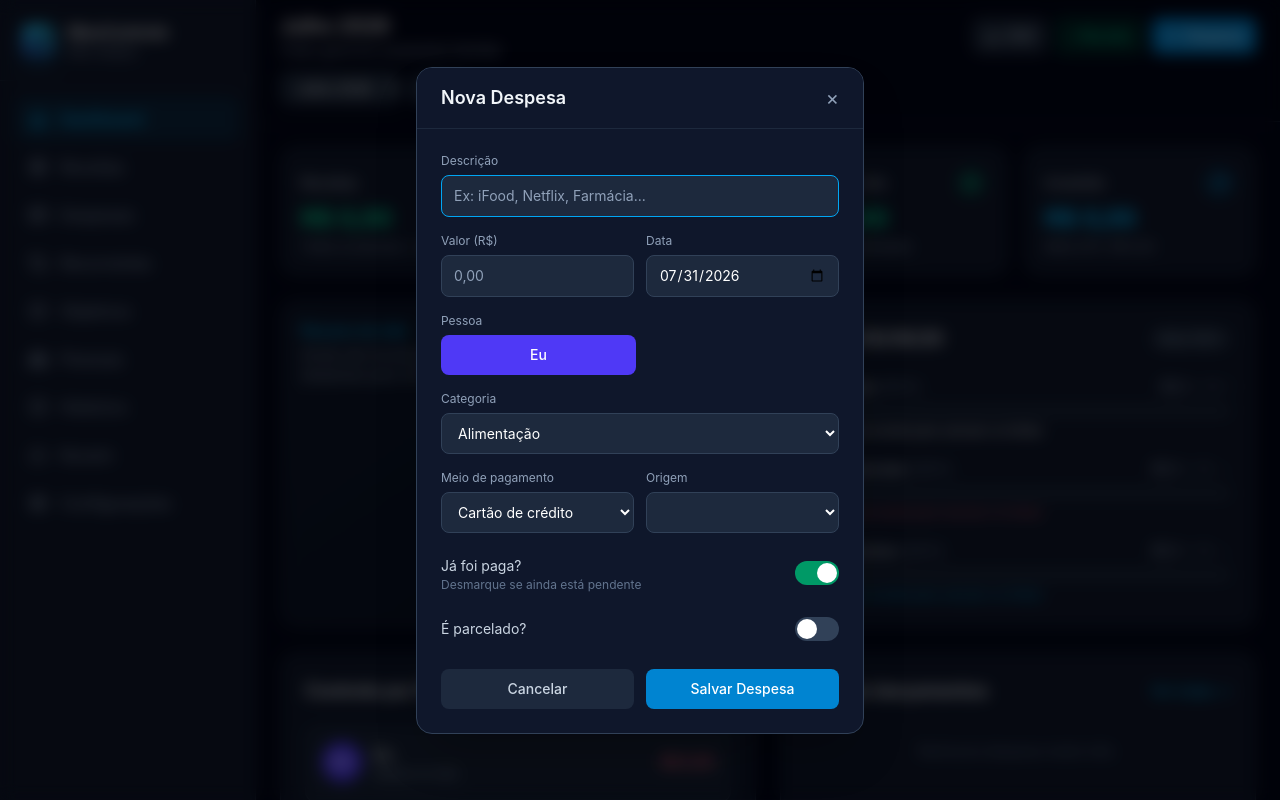
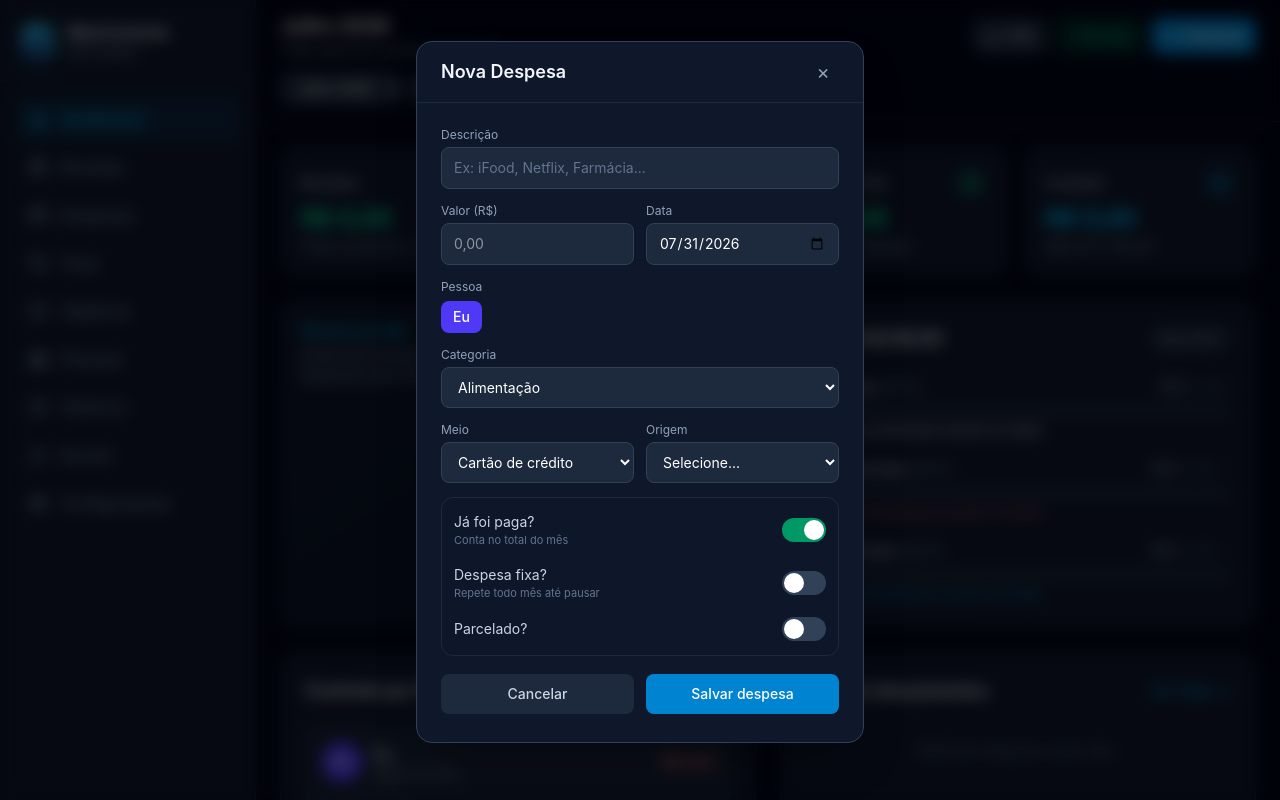
Before and after one commit to wedaviid/meucontrole, a React (Vite) app: page / in a window 1280 px wide. Both pictures are taken after a click on the button "Despesa". Shown: the top 800 px of the page. Built offline with nearby package versions, Linux system fonts and the light colour scheme.

Commit message:
Modal despesa: despesa fixa + layout compacto

```diff
--- a/src/App.tsx
+++ b/src/App.tsx
@@ -457,6 +457,50 @@ function App() {
       }
       setDespesasLista((prev) => [novo, ...prev])
 
+      // Despesa fixa → cadastra modelo em Recorrentes/Fixas
+      if (despesa.despesaFixa) {
+        const dia = despesa.diaVencimento || parseInt(despesa.data.split('/')[0], 10) || 10
+        setRecorrentes((prev) => {
+          const existe = prev.find(
+            (r) =>
+              (r.tipo === 'despesa' || !r.tipo) &&
+              r.nome.toLowerCase() === despesa.nome.toLowerCase() &&
+              r.pessoa === despesa.pessoa,
+          )
+          if (existe) {
+            return prev.map((r) =>
+              r.id === existe.id
+                ? {
+                    ...r,
+                    valor: despesa.valor,
+                    categoria: despesa.categoria,
+                    cartao: despesa.cartao,
+                    meio: despesa.meio,
+                    diaVencimento: dia,
+                    ativa: true,
+                    tipo: 'despesa' as const,
+                  }
+                : r,
+            )
+          }
+          return [
+            {
+              id: Date.now() + 1,
+              nome: despesa.nome,
+              valor: despesa.valor,
+              pessoa: despesa.pessoa,
+              categoria: despesa.categoria,
+              cartao: despesa.cartao,
+              meio: despesa.meio,
+              diaVencimento: dia,
+              ativa: true,
+              tipo: 'despesa' as const,
+            },
+            ...prev,
+          ]
+        })
+      }
+
       // Gera automaticamente as parcelas nos meses seguintes
       if (despesa.parcelado && total > 1) {
         gerarParcelasFuturas(
@@ -596,7 +640,7 @@ function App() {
     faturas: 'Todas as despesas do mês',
     receitas: 'Todas as receitas do mês',
     pessoas: 'Controle individual de gastos',
-    recorrentes: 'Assinaturas e lançamentos automáticos',
+    recorrentes: 'Despesas e receitas que se repetem todo mês',
     objetivos: 'Metas de longo prazo da família',
     historico: 'Comparativo e fechamento de meses',
     sync: 'Sincronizar PC e celular',
--- a/src/components/NovaDespesaModal.tsx
+++ b/src/components/NovaDespesaModal.tsx
@@ -1,4 +1,5 @@
 import { useState, useEffect, useMemo } from 'react'
+import { createPortal } from 'react-dom'
 import type { FaturaItem, MeioPagamento } from '../types'
 import { CATEGORIAS, MEIOS_PAGAMENTO } from '../types'
 import { sugerirCategoria } from '../utils/categorizar'
@@ -23,6 +24,9 @@ export interface NovaDespesa {
   parcelado: boolean
   totalParcelas?: number
   pago: boolean
+  /** Todo mês até pausar — grava também em despesas fixas */
+  despesaFixa?: boolean
+  diaVencimento?: number
 }
 
 function inferirMeio(cartao: string, meio?: MeioPagamento): MeioPagamento {
@@ -34,7 +38,49 @@ function inferirMeio(cartao: string, meio?: MeioPagamento): MeioPagamento {
   return 'credito'
 }
 
-export function NovaDespesaModal({ aberto, onFechar, onSalvar, despesaInicial, pessoas, origensPorMeio }: NovaDespesaModalProps) {
+function ToggleRow({
+  label,
+  hint,
+  ligado,
+  onChange,
+  cor = 'sky',
+}: {
+  label: string
+  hint?: string
+  ligado: boolean
+  onChange: () => void
+  cor?: 'sky' | 'emerald' | 'violet'
+}) {
+  const on = cor === 'emerald' ? 'bg-emerald-600' : cor === 'violet' ? 'bg-violet-600' : 'bg-sky-600'
+  return (
+    <button
+      type="button"
+      onClick={onChange}
+      className="w-full flex items-center justify-between gap-3 py-1.5 text-left"
+    >
+      <div className="min-w-0">
+        <span className="text-sm text-slate-300 block">{label}</span>
+        {hint && <span className="text-[11px] text-slate-500 block">{hint}</span>}
+      </div>
+      <span className={`relative w-11 h-6 rounded-full transition shrink-0 ${ligado ? on : 'bg-slate-700'}`}>
+        <span
+          className={`absolute top-0.5 left-0.5 w-5 h-5 rounded-full bg-white transition-transform ${
+            ligado ? 'translate-x-5' : 'translate-x-0'
+          }`}
+        />
+      </span>
+    </button>
+  )
+}
+
+export function NovaDespesaModal({
+  aberto,
+  onFechar,
+  onSalvar,
+  despesaInicial,
+  pessoas,
+  origensPorMeio,
+}: NovaDespesaModalProps) {
   const [nome, setNome] = useState('')
   const [valor, setValor] = useState('')
   const [pessoa, setPessoa] = useState(pessoas[0] || 'Eu')
@@ -43,6 +89,8 @@ export function NovaDespesaModal({ aberto, onFechar, onSalvar, despesaInicial, p
   const [cartao, setCartao] = useState('')
   const [data, setData] = useState(() => new Date().toISOString().slice(0, 10))
   const [parcelado, setParcelado] = useState(false)
+  const [despesaFixa, setDespesaFixa] = useState(false)
+  const [diaFixo, setDiaFixo] = useState('10')
   const [pago, setPago] = useState(true)
   const [totalParcelas, setTotalParcelas] = useState('2')
   const [erro, setErro] = useState('')
@@ -51,7 +99,6 @@ export function NovaDespesaModal({ aberto, onFechar, onSalvar, despesaInicial, p
   const [categoriaManual, setCategoriaManual] = useState(false)
 
   const isEditando = !!despesaInicial
-
   const origens = useMemo(() => origensPorMeio[meio] || [], [meio, origensPorMeio])
   const precisaOrigem = meio !== 'dinheiro'
 
@@ -62,7 +109,6 @@ export function NovaDespesaModal({ aberto, onFechar, onSalvar, despesaInicial, p
     if (s) setCategoria(s)
   }, [nome, categoriaManual, isEditando])
 
-  // Ao trocar o meio, ajusta origem para a primeira válida
   useEffect(() => {
     if (!precisaOrigem) {
       setCartao('')
@@ -77,21 +123,25 @@ export function NovaDespesaModal({ aberto, onFechar, onSalvar, despesaInicial, p
     if (aberto) {
       setVisivel(true)
       if (despesaInicial) {
-        setNome(despesaInicial.nome)
+        setNome(despesaInicial.nome.replace(/\s+\d+\/\d+$/, ''))
         setValor(String(despesaInicial.valor))
         setPessoa(despesaInicial.pessoa)
         setCategoria(despesaInicial.categoria)
         const m = inferirMeio(despesaInicial.cartao, despesaInicial.meio)
         setMeio(m)
         setCartao(despesaInicial.cartao || '')
-        const [dia, mes] = despesaInicial.data.split('/')
+        setParcelado(!!despesaInicial.parcelado)
+        setDespesaFixa(false)
+        setPago(despesaInicial.pago !== false)
+        setTotalParcelas(String(despesaInicial.totalParcelas || 2))
+        setCategoriaManual(true)
+        const parts = despesaInicial.data.split('/')
+        if (parts.length >= 2) {
+          const [dia, mes] = parts
           const ano = new Date().getFullYear()
-        setData(`${ano}-${String(mes).padStart(2, '0')}-${String(dia).padStart(2, '0')}`)
-        setParcelado(!!despesaInicial.parcelado)
-        setTotalParcelas(String(despesaInicial.totalParcelas || 2))
-        setPago(despesaInicial.pago !== false)
-        setCategoriaManual(true)
-        setSugestaoCategoria(null)
+          setData(`${ano}-${mes.padStart(2, '0')}-${dia.padStart(2, '0')}`)
+          setDiaFixo(String(parseInt(dia, 10) || 10))
+        }
       } else {
         setNome('')
         setValor('')
@@ -99,19 +149,21 @@ export function NovaDespesaModal({ aberto, onFechar, onSalvar, despesaInicial, p
         setCategoria('Alimentação')
         setMeio('credito')
         setCartao(origensPorMeio.credito?.[0] || '')
-        setData(new Date().toISOString().slice(0, 10))
         setParcelado(false)
+        setDespesaFixa(false)
+        setDiaFixo(String(new Date().getDate()))
+        setPago(true)
         setTotalParcelas('2')
-        setPago(true)
         setCategoriaManual(false)
         setSugestaoCategoria(null)
+        setData(new Date().toISOString().slice(0, 10))
       }
       setErro('')
     } else {
       const t = setTimeout(() => setVisivel(false), 200)
       return () => clearTimeout(t)
     }
-  }, [aberto, despesaInicial])
+  }, [aberto, despesaInicial, pessoas, origensPorMeio])
 
   useEffect(() => {
     const handleEsc = (e: KeyboardEvent) => {
@@ -121,20 +173,44 @@ export function NovaDespesaModal({ aberto, onFechar, onSalvar, despesaInicial, p
     return () => window.removeEventListener('keydown', handleEsc)
   }, [aberto, onFechar])
 
+  const ligarFixa = () => {
+    setDespesaFixa((v) => {
+      const next = !v
+      if (next) setParcelado(false)
+      return next
+    })
+  }
+
+  const ligarParcelado = () => {
+    setParcelado((v) => {
+      const next = !v
+      if (next) setDespesaFixa(false)
+      return next
+    })
+  }
+
   const handleSubmit = (e: React.FormEvent) => {
     e.preventDefault()
+    setErro('')
     if (!nome.trim()) {
       setErro('Informe a descrição')
       return
     }
     const valorNum = parseFloat(valor.replace(',', '.'))
     if (isNaN(valorNum) || valorNum <= 0) {
-      setErro('Valor inválido')
+      setErro('Informe um valor válido')
       return
     }
     if (precisaOrigem && !cartao) {
       setErro('Selecione a origem')
       return
+    }
+    if (despesaFixa) {
+      const d = parseInt(diaFixo, 10)
+      if (!d || d < 1 || d > 28) {
+        setErro('Dia da despesa fixa: use 1 a 28')
+        return
+      }
     }
 
     onSalvar({
@@ -146,82 +222,95 @@ export function NovaDespesaModal({ aberto, onFechar, onSalvar, despesaInicial, p
       meio,
       data: data.split('-').reverse().join('/').slice(0, 5),
       parcelado: meio === 'credito' ? parcelado : false,
-      totalParcelas: meio === 'credito' && parcelado ? parseInt(totalParcelas) || 2 : undefined,
+      totalParcelas: meio === 'credito' && parcelado ? parseInt(totalParcelas, 10) || 2 : undefined,
       pago,
+      despesaFixa: !isEditando && despesaFixa,
+      diaVencimento: despesaFixa ? parseInt(diaFixo, 10) || 10 : undefined,
     })
-
     onFechar()
   }
 
   if (!visivel && !aberto) return null
 
-  return (
+  return createPortal(
     <div
-      className={`fixed inset-0 z-[200] flex items-center justify-center p-4 transition-all duration-200 ${
+      className={`fixed inset-0 z-[300] flex items-end sm:items-center justify-center sm:p-4 transition-opacity duration-200 ${
         aberto ? 'opacity-100' : 'opacity-0 pointer-events-none'
       }`}
+      style={{ paddingTop: 'env(safe-area-inset-top, 0px)' }}
     >
       <div className="absolute inset-0 bg-black/60 backdrop-blur-sm" onClick={onFechar} />
       <div
-        className={`relative w-full max-w-md max-h-[90vh] overflow-y-auto bg-slate-900 border border-slate-700 rounded-2xl shadow-2xl transition-all duration-200 ${
-          aberto ? 'scale-100 translate-y-0' : 'scale-95 translate-y-2'
+        className={`relative w-full sm:max-w-md max-h-[min(92vh,900px)] flex flex-col bg-slate-900 border border-slate-700 rounded-t-2xl sm:rounded-2xl shadow-2xl transition-all duration-200 ${
+          aberto ? 'translate-y-0' : 'translate-y-4 sm:translate-y-2'
         }`}
       >
-        <div className="flex items-center justify-between px-6 py-4 border-b border-slate-800 sticky top-0 bg-slate-900 z-10">
+        <div className="flex items-center justify-between px-5 sm:px-6 py-3.5 border-b border-slate-800 shrink-0">
           <h3 className="text-lg font-semibold">{isEditando ? 'Editar Despesa' : 'Nova Despesa'}</h3>
-          <button type="button" onClick={onFechar} className="text-slate-400 hover:text-white text-xl leading-none">
+          <button
+            type="button"
+            onClick={onFechar}
+            className="w-8 h-8 rounded-lg text-slate-400 hover:text-white hover:bg-slate-800 flex items-center justify-center text-xl leading-none"
+          >
             ×
           </button>
         </div>
 
-        <form onSubmit={handleSubmit} className="p-6 space-y-4">
+        <form onSubmit={handleSubmit} className="p-5 sm:p-6 space-y-3.5 overflow-y-auto flex-1 overscroll-contain">
           <div>
-            <label className="text-xs text-slate-400 mb-1.5 block">Descrição</label>
+            <label className="text-xs text-slate-400 mb-1 block">Descrição</label>
             <input
               value={nome}
               onChange={(e) => setNome(e.target.value)}
               placeholder="Ex: iFood, Netflix, Farmácia..."
-              className="w-full bg-slate-800 border border-slate-700 rounded-lg px-3 py-2.5 text-sm text-white placeholder:text-slate-400 focus:outline-none focus:border-sky-500 transition"
-              autoFocus
+              className="w-full bg-slate-800 border border-slate-700 rounded-lg px-3 py-2.5 text-sm text-white placeholder:text-slate-500 focus:outline-none focus:border-sky-500"
             />
             {sugestaoCategoria && !categoriaManual && (
-              <p className="text-xs text-sky-400/80 mt-1">Categoria sugerida: {sugestaoCategoria}</p>
+              <p className="text-[11px] text-sky-400/80 mt-1">Categoria: {sugestaoCategoria}</p>
             )}
           </div>
 
           <div className="grid grid-cols-2 gap-3">
             <div>
-              <label className="text-xs text-slate-400 mb-1.5 block">Valor (R$)</label>
+              <label className="text-xs text-slate-400 mb-1 block">Valor (R$)</label>
               <input
                 type="text"
                 inputMode="decimal"
                 value={valor}
                 onChange={(e) => setValor(e.target.value)}
                 placeholder="0,00"
-                className="w-full bg-slate-800 border border-slate-700 rounded-lg px-3 py-2.5 text-sm text-white placeholder:text-slate-400 focus:outline-none focus:border-sky-500 transition"
+                className="w-full bg-slate-800 border border-slate-700 rounded-lg px-3 py-2.5 text-sm text-white focus:outline-none focus:border-sky-500"
               />
             </div>
             <div>
-              <label className="text-xs text-slate-400 mb-1.5 block">Data</label>
+              <label className="text-xs text-slate-400 mb-1 block">Data</label>
               <input
                 type="date"
                 value={data}
-                onChange={(e) => setData(e.target.value)}
-                className="w-full bg-slate-800 border border-slate-700 rounded-lg px-3 py-2.5 text-sm text-white focus:outline-none focus:border-sky-500 transition"
+                onChange={(e) => {
+                  setData(e.target.value)
+                  const d = e.target.value.split('-')[2]
+                  if (d && !despesaFixa) setDiaFixo(String(parseInt(d, 10)))
+                }}
+                className="w-full bg-slate-800 border border-slate-700 rounded-lg px-3 py-2.5 text-sm text-white focus:outline-none focus:border-sky-500"
               />
             </div>
           </div>
 
           <div>
             <label className="text-xs text-slate-400 mb-1.5 block">Pessoa</label>
-            <div className="grid grid-cols-2 gap-2">
+            <div className="flex flex-wrap gap-2">
               {pessoas.map((p, idx) => (
                 <button
                   key={p}
                   type="button"
                   onClick={() => setPessoa(p)}
-                  className={`py-2.5 rounded-lg text-sm font-medium transition ${
-                    pessoa === p ? (idx % 2 === 0 ? 'bg-indigo-600 text-white' : 'bg-pink-600 text-white') : 'bg-slate-800 text-slate-400 hover:bg-slate-700'
+                  className={`px-3 py-1.5 rounded-lg text-sm font-medium transition ${
+                    pessoa === p
+                      ? idx % 2 === 0
+                        ? 'bg-indigo-600 text-white'
+                        : 'bg-pink-600 text-white'
+                      : 'bg-slate-800 text-slate-400 hover:bg-slate-700'
                   }`}
                 >
                   {p}
@@ -231,15 +320,14 @@ export function NovaDespesaModal({ aberto, onFechar, onSalvar, despesaInicial, p
           </div>
 
           <div>
-            <label className="text-xs text-slate-400 mb-1.5 block">Categoria</label>
+            <label className="text-xs text-slate-400 mb-1 block">Categoria</label>
             <select
               value={categoria}
               onChange={(e) => {
                 setCategoria(e.target.value)
                 setCategoriaManual(true)
-                setSugestaoCategoria(null)
               }}
-              className="w-full bg-slate-800 border border-slate-700 rounded-lg px-3 py-2.5 text-sm text-white focus:outline-none focus:border-sky-500 transition"
+              className="w-full bg-slate-800 border border-slate-700 rounded-lg px-3 py-2.5 text-sm text-white focus:outline-none focus:border-sky-500"
             >
               {CATEGORIAS.map((c) => (
                 <option key={c} value={c}>
@@ -249,14 +337,13 @@ export function NovaDespesaModal({ aberto, onFechar, onSalvar, despesaInicial, p
             </select>
           </div>
 
-          {/* Meio + Origem */}
-          <div className="grid grid-cols-1 sm:grid-cols-2 gap-3">
+          <div className={`grid gap-3 ${precisaOrigem ? 'grid-cols-2' : 'grid-cols-1'}`}>
             <div>
-              <label className="text-xs text-slate-400 mb-1.5 block">Meio de pagamento</label>
+              <label className="text-xs text-slate-400 mb-1 block">Meio</label>
               <select
                 value={meio}
                 onChange={(e) => setMeio(e.target.value as MeioPagamento)}
-                className="w-full bg-slate-800 border border-slate-700 rounded-lg px-3 py-2.5 text-sm text-white focus:outline-none focus:border-sky-500 transition"
+                className="w-full bg-slate-800 border border-slate-700 rounded-lg px-3 py-2.5 text-sm text-white focus:outline-none focus:border-sky-500"
               >
                 {MEIOS_PAGAMENTO.map((m) => (
                   <option key={m.id} value={m.id}>
@@ -265,14 +352,15 @@ export function NovaDespesaModal({ aberto, onFechar, onSalvar, despesaInicial, p
                 ))}
               </select>
             </div>
-            {precisaOrigem ? (
+            {precisaOrigem && (
               <div>
-                <label className="text-xs text-slate-400 mb-1.5 block">Origem</label>
+                <label className="text-xs text-slate-400 mb-1 block">Origem</label>
                 <select
                   value={cartao}
                   onChange={(e) => setCartao(e.target.value)}
-                  className="w-full bg-slate-800 border border-slate-700 rounded-lg px-3 py-2.5 text-sm text-white focus:outline-none focus:border-sky-500 transition"
+                  className="w-full bg-slate-800 border border-slate-700 rounded-lg px-3 py-2.5 text-sm text-white focus:outline-none focus:border-sky-500"
                 >
+                  <option value="">Selecione...</option>
                   {origens.map((o) => (
                     <option key={o} value={o}>
                       {o}
@@ -280,85 +368,95 @@ export function NovaDespesaModal({ aberto, onFechar, onSalvar, despesaInicial, p
                   ))}
                 </select>
               </div>
-            ) : (
-              <div className="flex items-end">
-                <p className="text-xs text-slate-500 pb-3">Sem conta vinculada (dinheiro em espécie)</p>
-              </div>
             )}
           </div>
 
-          <div className="flex items-center justify-between py-1">
-            <div>
-              <label className="text-sm text-slate-300">Já foi paga?</label>
-              <p className="text-xs text-slate-500">Desmarque se ainda está pendente</p>
+          <div className="rounded-xl border border-slate-800 bg-slate-900/50 px-3 py-2 space-y-1">
+            <ToggleRow
+              label="Já foi paga?"
+              hint={pago ? 'Conta no total do mês' : 'Pendente'}
+              ligado={pago}
+              onChange={() => setPago(!pago)}
+              cor="emerald"
+            />
+
+            {!isEditando && (
+              <ToggleRow
+                label="Despesa fixa?"
+                hint="Repete todo mês até pausar"
+                ligado={despesaFixa}
+                onChange={ligarFixa}
+                cor="violet"
+              />
+            )}
+
+            {despesaFixa && !isEditando && (
+              <div className="pb-1 pt-0.5">
+                <label className="text-xs text-slate-400 mb-1 block">Dia do mês</label>
+                <input
+                  type="number"
+                  min={1}
+                  max={28}
+                  value={diaFixo}
+                  onChange={(e) => setDiaFixo(e.target.value)}
+                  className="w-full bg-slate-800 border border-slate-700 rounded-lg px-3 py-2 text-sm text-white focus:outline-none focus:border-sky-500"
+                />
               </div>
-            <button
-              type="button"
-              onClick={() => setPago(!pago)}
-              className={`relative w-11 h-6 rounded-full transition ${pago ? 'bg-emerald-600' : 'bg-slate-700'}`}
-            >
-              <span
-                className={`absolute top-0.5 left-0.5 w-5 h-5 rounded-full bg-white transition-transform ${
-                  pago ? 'translate-x-5' : 'translate-x-0'
-                }`}
-              />
-            </button>
-          </div>
+            )}
 
             {meio === 'credito' && (
               <>
-              <div className="flex items-center justify-between py-1">
-                <label className="text-sm text-slate-300">É parcelado?</label>
-                <button
-                  type="button"
-                  onClick={() => setParcelado(!parcelado)}
-                  className={`relative w-11 h-6 rounded-full transition ${parcelado ? 'bg-sky-600' : 'bg-slate-700'}`}
-                >
-                  <span
-                    className={`absolute top-0.5 left-0.5 w-5 h-5 rounded-full bg-white transition-transform ${
-                      parcelado ? 'translate-x-5' : 'translate-x-0'
-                    }`}
+                <ToggleRow
+                  label="Parcelado?"
+                  hint={despesaFixa ? 'Indisponível com despesa fixa' : undefined}
+                  ligado={parcelado}
+                  onChange={() => {
+                    if (despesaFixa) return
+                    ligarParcelado()
+                  }}
                 />
-                </button>
-              </div>
-
-              {parcelado && (
-                <div>
-                  <label className="text-xs text-slate-400 mb-1.5 block">Número de parcelas</label>
+                {parcelado && !despesaFixa && (
+                  <div className="pb-1 pt-0.5">
+                    <label className="text-xs text-slate-400 mb-1 block">Nº de parcelas</label>
                     <input
                       type="number"
                       min={2}
                       max={24}
                       value={totalParcelas}
                       onChange={(e) => setTotalParcelas(e.target.value)}
-                    className="w-full bg-slate-800 border border-slate-700 rounded-lg px-3 py-2.5 text-sm text-white focus:outline-none focus:border-sky-500 transition"
+                      className="w-full bg-slate-800 border border-slate-700 rounded-lg px-3 py-2 text-sm text-white focus:outline-none focus:border-sky-500"
                     />
                   </div>
                 )}
               </>
             )}
+          </div>
 
           {erro && (
             <p className="text-sm text-rose-400 bg-rose-500/10 border border-rose-500/20 rounded-lg px-3 py-2">{erro}</p>
           )}
 
-          <div className="flex gap-3 pt-2">
+          <div
+            className="flex gap-3 pt-1"
+            style={{ paddingBottom: 'max(0.25rem, env(safe-area-inset-bottom, 0px))' }}
+          >
             <button
               type="button"
               onClick={onFechar}
-              className="flex-1 py-2.5 rounded-lg bg-slate-800 hover:bg-slate-700 text-sm font-medium text-slate-300 transition"
+              className="flex-1 py-2.5 rounded-lg bg-slate-800 hover:bg-slate-700 text-sm font-medium text-slate-300"
             >
               Cancelar
             </button>
             <button
               type="submit"
-              className="flex-1 py-2.5 rounded-lg bg-sky-600 hover:bg-sky-500 text-sm font-medium text-white transition"
+              className="flex-1 py-2.5 rounded-lg bg-sky-600 hover:bg-sky-500 text-sm font-medium text-white"
             >
-              {isEditando ? 'Salvar Alterações' : 'Salvar Despesa'}
+              {isEditando ? 'Salvar' : 'Salvar despesa'}
             </button>
           </div>
         </form>
       </div>
-    </div>
+    </div>,
+    document.body,
   )
 }
--- a/src/components/Sidebar.tsx
+++ b/src/components/Sidebar.tsx
@@ -74,7 +74,7 @@ export function Sidebar({ pagina, onChangePagina, aberto = false, onFechar, nome
           <svg className="w-5 h-5" fill="none" stroke="currentColor" viewBox="0 0 24 24">
             <path strokeLinecap="round" strokeLinejoin="round" strokeWidth={2} d="M4 4v5h.582m15.356 2A8.001 8.001 0 004.582 9m0 0H9m11 11v-5h-.581m0 0a8.003 8.003 0 01-15.357-2m15.357 2H15" />
           </svg>
-          Recorrentes
+          Fixas
         </button>
 
         <button onClick={() => navegar('objetivos')} className={linkClass(pagina === 'objetivos')}>
```
Lines whose indentation alone changed are shown as unchanged.
